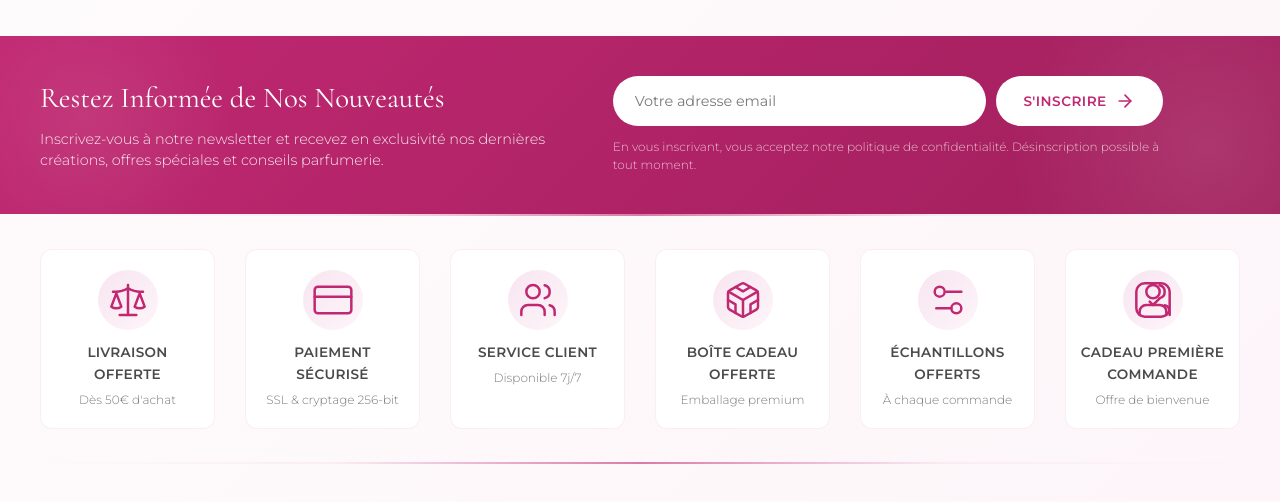
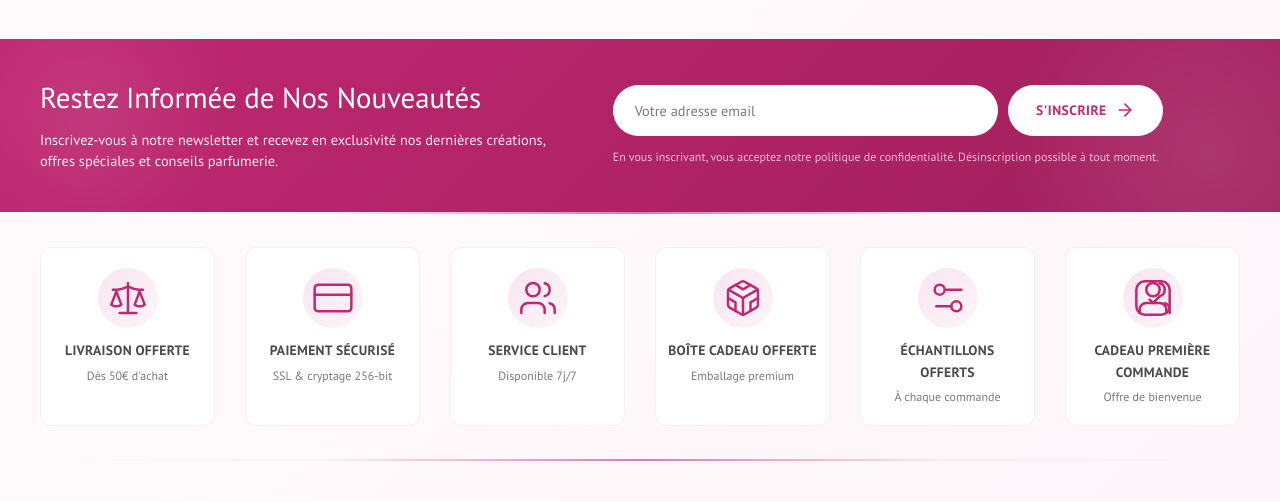
Before and after one commit to diaviso/mt-services, a plain HTML site: page index.html in a window 1280 px wide. Drawn offline with nearby package versions, Linux system fonts and the light colour scheme.

Commit message:
Harmonisation des polices - Utilisation de PT Sans

```diff
--- a/index.html
+++ b/index.html
@@ -7,7 +7,7 @@
     <title>Gracieuse | Services</title>
     <link rel="preconnect" href="https://fonts.googleapis.com">
     <link rel="preconnect" href="https://fonts.gstatic.com" crossorigin>
-    <link href="https://fonts.googleapis.com/css2?family=Cormorant+Garamond:ital,wght@0,300;0,400;0,500;0,600;1,400&family=Montserrat:wght@300;400;500;600&display=swap" rel="stylesheet">
+    <link href="https://fonts.googleapis.com/css2?family=PT+Sans:ital,wght@0,400;0,700;1,400;1,700&display=swap" rel="stylesheet">
     <link rel="stylesheet" href="style.css">
 </head>
 <body>
--- a/style.css
+++ b/style.css
@@ -15,8 +15,8 @@
     --color-white: #ffffff;
     --color-bg: #FEFBFC;
     --color-bg-light: #ffffff;
-    --font-heading: 'Cormorant Garamond', Georgia, serif;
-    --font-body: 'Montserrat', Arial, sans-serif;
+    --font-heading: 'PT Sans', Cambria, sans-serif;
+    --font-body: 'PT Sans', Cambria, sans-serif;
     --shadow-soft: 0 4px 20px rgba(193, 40, 114, 0.08);
     --shadow-hover: 0 8px 30px rgba(193, 40, 114, 0.15);
     --transition: all 0.3s ease;
```
